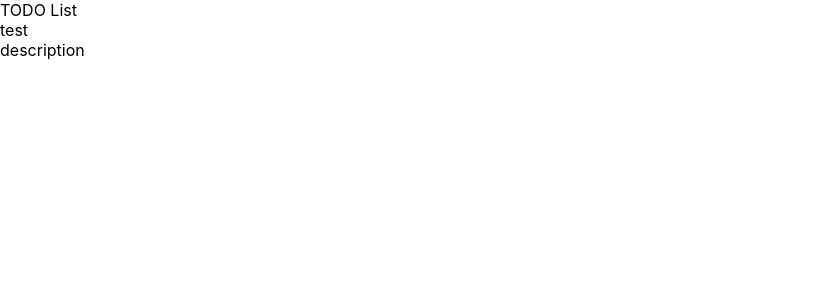
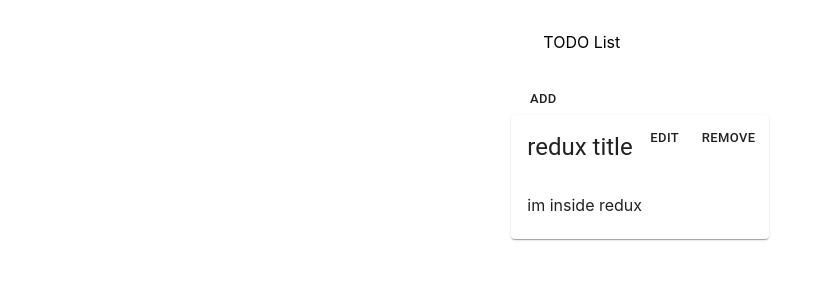
Before and after one commit to pdworniczak/todo-react, a React (Create React App) app: page / in a window 1280 px wide. Shown: the top 300 px of the page, without its empty margins (0-833 px from the left). Built offline with nearby package versions, Linux system fonts and the light colour scheme.

Commit message:
use data from redux

```diff
--- a/package.json
+++ b/package.json
@@ -44,6 +44,7 @@
     "eslint-config-prettier": "^6.7.0",
     "eslint-plugin-import": "^2.18.2",
     "eslint-plugin-react": "^7.17.0",
+    "node-sass": "^4.13.0",
     "prettier": "^1.19.1",
     "pretty-quick": "^2.0.1"
   }
--- a/src/App.css
+++ /dev/null
@@ -1,22 +0,0 @@
-.App {
-  text-align: center;
-}
-
-.App-logo {
-  height: 40vmin;
-}
-
-.App-header {
-  background-color: #282c34;
-  min-height: 100vh;
-  display: flex;
-  flex-direction: column;
-  align-items: center;
-  justify-content: center;
-  font-size: calc(10px + 2vmin);
-  color: white;
-}
-
-.App-link {
-  color: #09d3ac;
-}
--- a/src/App.tsx
+++ b/src/App.tsx
@@ -3,13 +3,15 @@ import { Provider } from "react-redux";
 
 import TodoList from "./todo/TodoList";
 import store from "./store";
-import "./App.css";
+import "./todo.scss";
 
 const App: React.FC = () => {
   return (
-    <Provider store={store}>
-      <TodoList />
-    </Provider>
+    <article className="App">
+      <Provider store={store}>
+        <TodoList />
+      </Provider>
+    </article>
   );
 };
 
--- a/src/store.ts
+++ b/src/store.ts
@@ -1,5 +1,13 @@
-import { createStore } from "redux";
+import { createStore, compose } from 'redux';
 
-import todoReducer from "./todo/reducer";
+import todoReducer from './todo/reducer';
 
-export default createStore(todoReducer);
+declare global {
+  interface Window {
+    __REDUX_DEVTOOLS_EXTENSION_COMPOSE__?: typeof compose;
+  }
+}
+
+const composeEnhancers = window.__REDUX_DEVTOOLS_EXTENSION_COMPOSE__ || compose;
+
+export default createStore(todoReducer, composeEnhancers());
--- /dev/null
+++ b/src/todo.scss
@@ -0,0 +1,13 @@
+.App {
+  display: flex;
+  justify-content: center;
+}
+
+.todo {
+  display: felx;
+  max-width: 800px;
+
+  &__header {
+    margin: 2em;
+  }
+}
--- a/src/todo/TodoList.tsx
+++ b/src/todo/TodoList.tsx
@@ -1,21 +1,20 @@
-import React from "react";
+import React from 'react';
+import { Button } from '@material-ui/core';
+import { useSelector } from 'react-redux';
 
-import Todo from "./components/Todo";
-import { Todo as TodoType } from "./types";
+import Todo from './components/Todo';
+import { todosSelector } from './reducer';
 
-const todos: TodoType[] = [
-  { id: 1, title: "test", description: "description" }
-];
+export default function TodoList() {
+  const todos = useSelector(todosSelector);
 
-const TodoList: React.FC = () => {
   return (
-    <article>
-      <header>TODO List</header>
+    <article className="todo">
+      <header className="todo__header">TODO List</header>
+      <Button size="small">add</Button>
       {todos.map((todo, index) => (
         <Todo key={index} {...todo} />
       ))}
     </article>
   );
-};
-
-export default TodoList;
+}
--- a/src/todo/actions.ts
+++ b/src/todo/actions.ts
@@ -1,7 +1,7 @@
 import {
   Todo,
+  TodoActionTypes,
   TODO_ADD,
-  TodoActionTypes,
   TODO_EDIT,
   TODO_DELETE
 } from "./types";
--- a/src/todo/components/Todo.tsx
+++ b/src/todo/components/Todo.tsx
@@ -1,16 +1,28 @@
-import React from "react";
+import React, { Fragment } from "react";
+import Card from "@material-ui/core/Card";
+import CardActions from "@material-ui/core/CardActions";
+import CardContent from "@material-ui/core/CardContent";
+import Button from "@material-ui/core/Button";
 
 import { Todo as TodoType } from "../types";
+import { CardHeader } from "@material-ui/core";
 
-const Todo: React.FC<TodoType> = (props: TodoType) => {
+export default function Todo(props: TodoType) {
   const { title, description, color = "f321", bgcolor = "F123" } = props;
 
   return (
-    <section>
-      <header>{title}</header>
-      <div>{description}</div>
-    </section>
+    <Card>
+      <CardHeader
+        title={title}
+        action={
+          // <div>action</div>
+          <>
+            <Button size="small">edit</Button>
+            <Button size="small">remove</Button>
+          </>
+        }
+      />
+      <CardContent>{description}</CardContent>
+    </Card>
   );
-};
-
-export default Todo;
+}
--- a/src/todo/reducer.ts
+++ b/src/todo/reducer.ts
@@ -1,34 +1,28 @@
-import {
-  Todo,
-  TodoActionTypes,
-  TodoState,
-  TODO_ADD,
-  TODO_EDIT,
-  TODO_DELETE
-} from "./types";
+import { Todo, TodoActionTypes, TodoState, TODO_ADD, TODO_EDIT, TODO_DELETE } from './types';
 
 const initialState = {
-  todos: [] as Todo[]
+  todos: [{ title: 'redux title', description: 'im inside redux' }] as Todo[],
 };
 
 export default (state = initialState, action: TodoActionTypes): TodoState => {
   switch (action.type) {
     case TODO_ADD:
       return {
-        todos: [...state.todos, action.payload]
+        todos: [...state.todos, action.payload],
       };
     case TODO_EDIT:
       return {
-        todos: [
-          ...state.todos.filter(todo => todo.id !== action.payload.id),
-          action.payload
-        ]
+        todos: [...state.todos.filter(todo => todo.id !== action.payload.id), action.payload],
       };
     case TODO_DELETE:
       return {
-        todos: state.todos.filter(todo => todo.id !== action.meta.id)
+        todos: state.todos.filter(todo => todo.id !== action.meta.id),
       };
     default:
       return state;
   }
 };
+
+const todosSelector = (state: TodoState) => state.todos;
+
+export { todosSelector };
```
Also changed, not shown: 1 other file (tests, documents, lock files or other folders).
